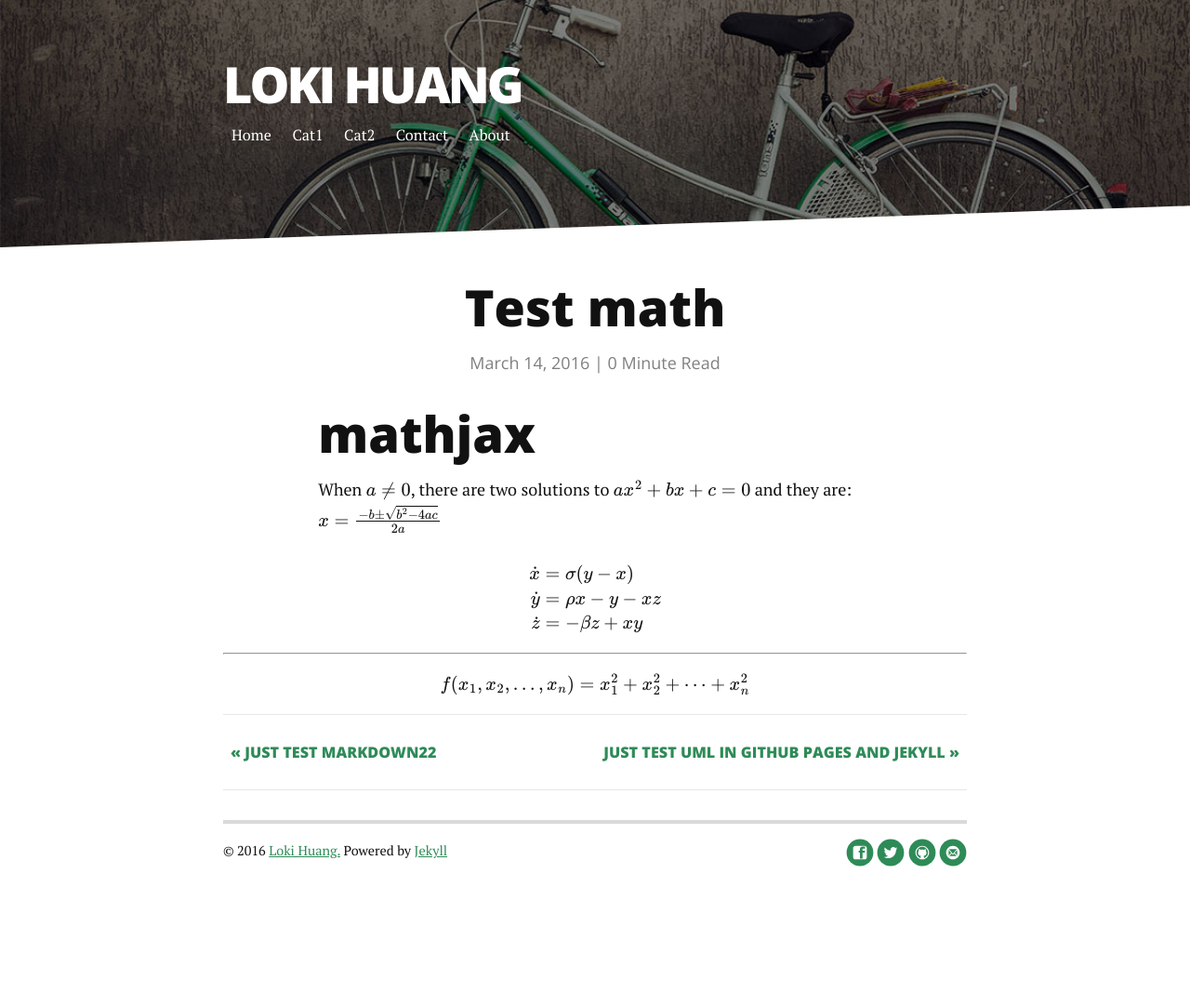
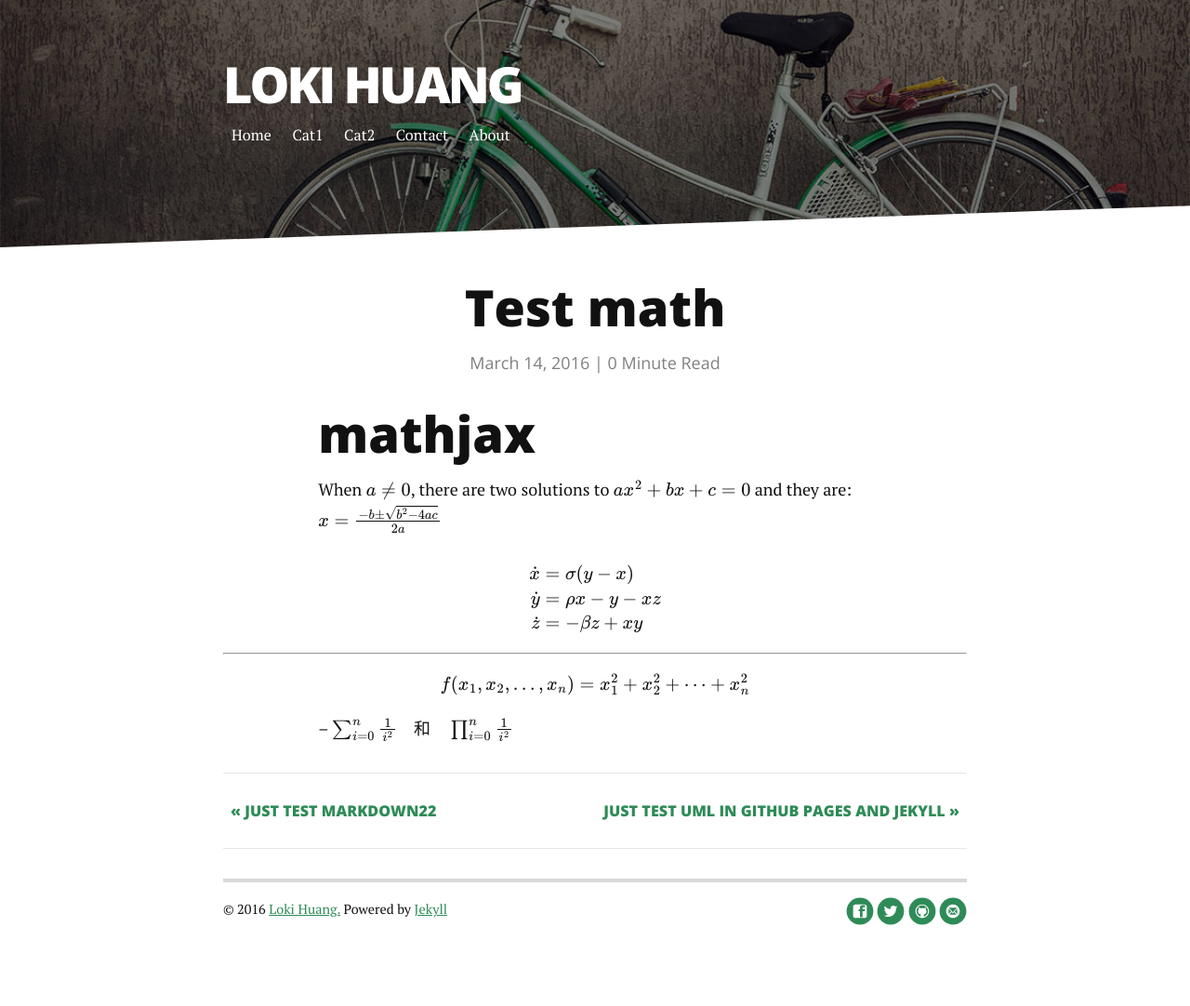
Before and after one commit to huyfaeng/huyfaeng.github.io, a Jekyll site: the page built from _posts/2016-03-14-test-math.md, in a window 1280 px wide. Shown: the whole page at 93% size. Built offline with Jekyll 4.4.1, drawn with Linux system fonts in a browser that asks for light colours; nearby versions of some CDN libraries; formulas are drawn with MathJax 3; comment, search, counter and statistics services are not loaded; before the commit the page ends 1019 px from its top, so only the background shows below that.

Commit message:
Update 2016-03-14-test-math.md

```diff
--- a/_posts/2016-03-14-test-math.md
+++ b/_posts/2016-03-14-test-math.md
@@ -21,3 +21,8 @@ $$
 $$
 f(x_1,x_2,\ldots,x_n) = x_1^2 + x_2^2 + \cdots + x_n^2
 $$
+
+--
+$$
+\sum_{i=0}^n \frac{1}{i^2}　和　\prod_{i=0}^n \frac{1}{i^2}
+$$
```
